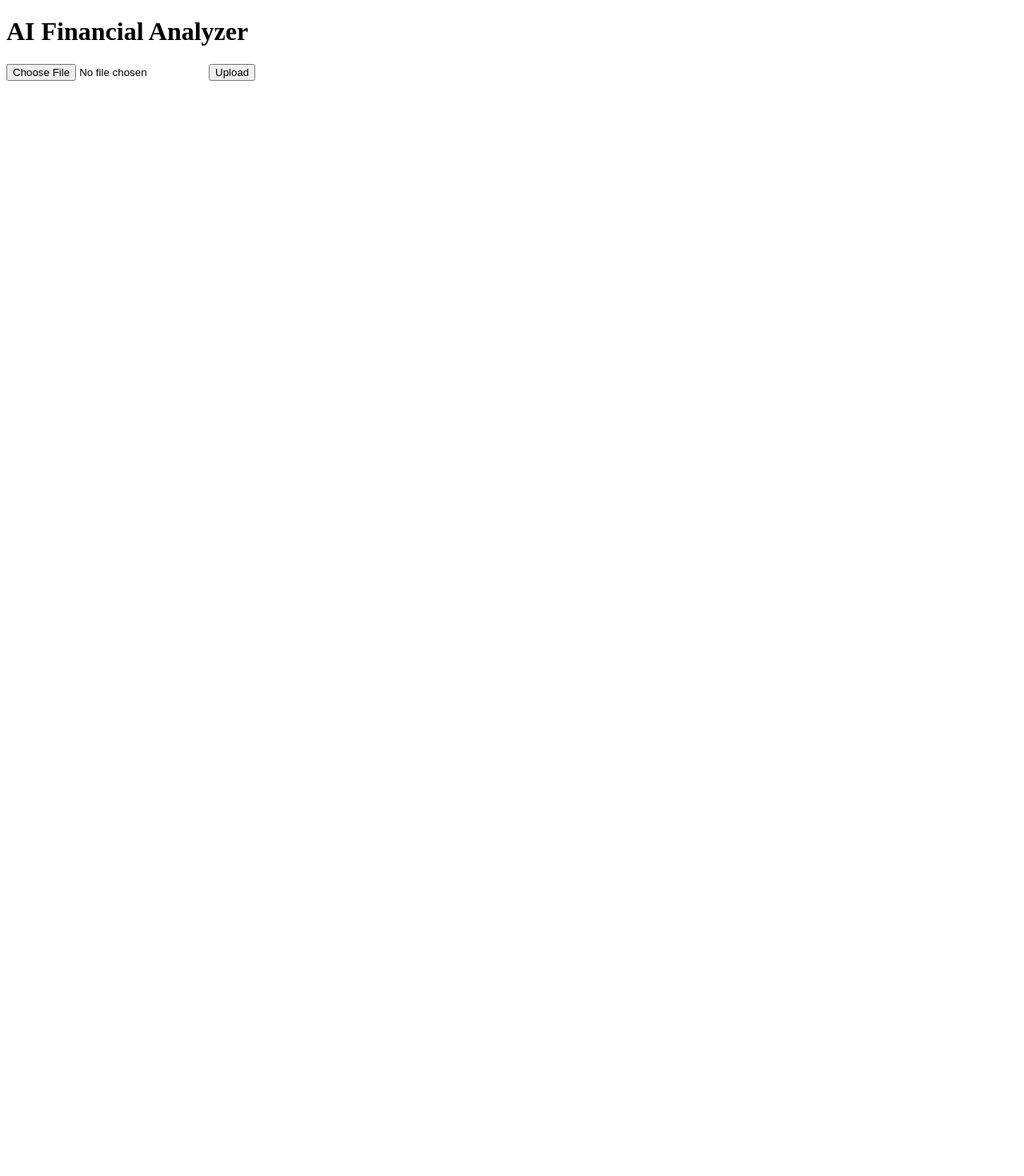
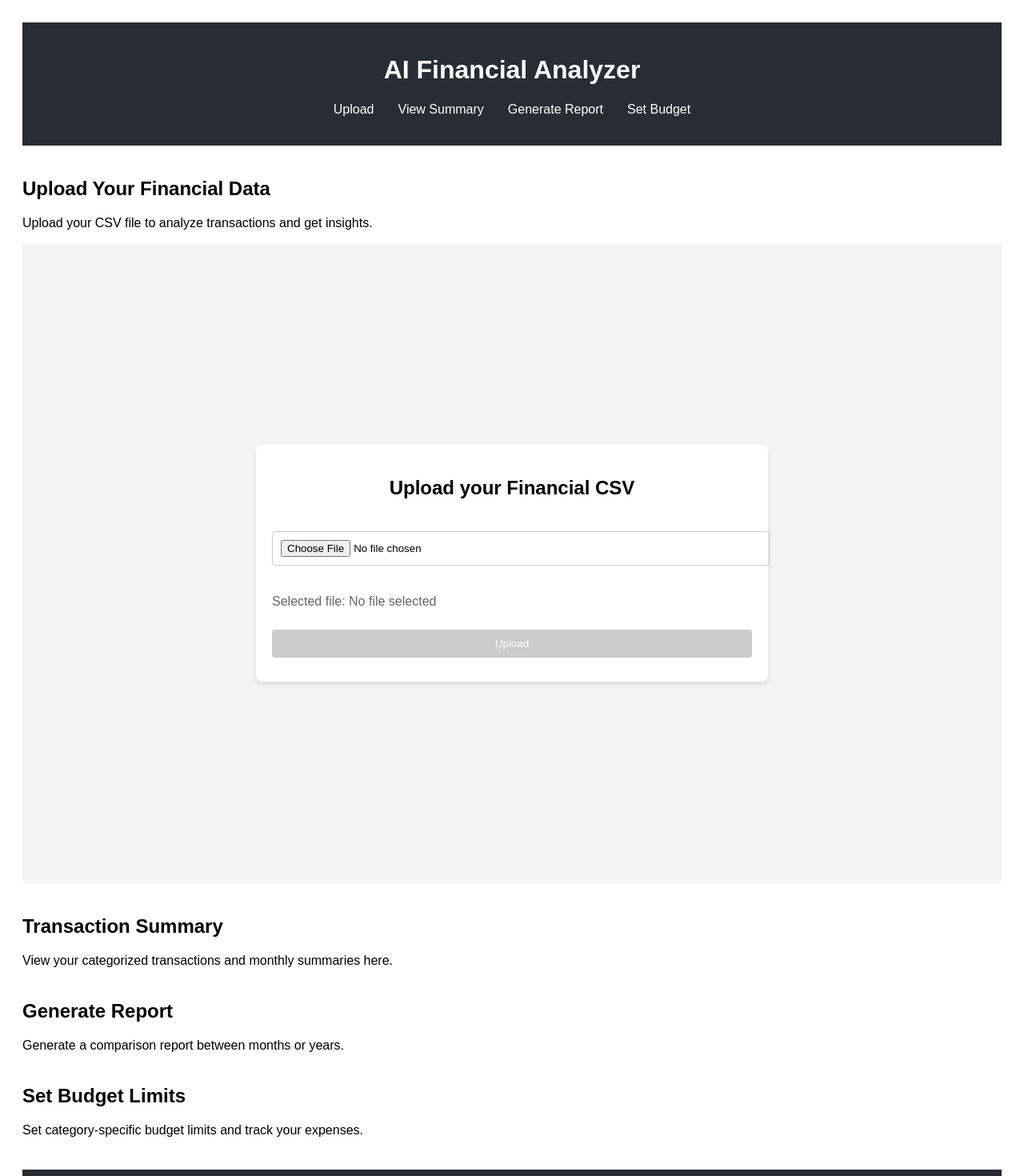
Before and after one commit to Hrishikesh-Kalyanaraman/AI_financial_analyzer, a React (Create React App) app in the folder frontend/: page / in a window 1280 px wide. Shown: the top 1470 px of the page at 80% size. Before the commit the page ends 800 px from the top, so only its background shows below. Built offline with nearby package versions, Linux system fonts and the light colour scheme.

Commit message:
Various UI changes
Select/upload CSV files, shows categorized data

```diff
--- /dev/null
+++ b/frontend/src/App.css
@@ -0,0 +1,38 @@
+.app-container {
+    font-family: Arial, sans-serif;
+    padding: 20px;
+  }
+
+  .app-header {
+    background-color: #282c34;
+    padding: 20px;
+    color: white;
+    text-align: center;
+  }
+
+  .app-nav ul {
+    list-style: none;
+    padding: 0;
+  }
+
+  .app-nav ul li {
+    display: inline;
+    margin: 0 15px;
+  }
+
+  .app-nav ul li a {
+    color: white;
+    text-decoration: none;
+  }
+
+  .app-section {
+    margin-top: 40px;
+  }
+
+  .app-footer {
+    margin-top: 40px;
+    text-align: center;
+    padding: 10px;
+    background-color: #282c34;
+    color: white;
+  }
--- a/frontend/src/App.tsx
+++ b/frontend/src/App.tsx
@@ -1,12 +1,51 @@
 import React from 'react';
 import FileUpload from './components/FileUpload';
+import './App.css';
 
 function App() {
   return (
-    <div>
-      <h1>AI Financial Analyzer</h1>
-      {/* File upload component will go here */}
-      <FileUpload />
+    <div className="app-container">
+      <header className="app-header">
+        <h1>AI Financial Analyzer</h1>
+        <nav className="app-nav">
+          <ul>
+            <li><a href="#upload">Upload</a></li>
+            <li><a href="#summary">View Summary</a></li>
+            <li><a href="#report">Generate Report</a></li>
+            <li><a href="#budget">Set Budget</a></li>
+          </ul>
+        </nav>
+      </header>
+
+      <main>
+        <section id="upload" className="app-section">
+          <h2>Upload Your Financial Data</h2>
+          <p>Upload your CSV file to analyze transactions and get insights.</p>
+          <FileUpload />
+        </section>
+
+        <section id="summary" className="app-section">
+          <h2>Transaction Summary</h2>
+          <p>View your categorized transactions and monthly summaries here.</p>
+          {/* Placeholder for summary content */}
+        </section>
+
+        <section id="report" className="app-section">
+          <h2>Generate Report</h2>
+          <p>Generate a comparison report between months or years.</p>
+          {/* Placeholder for report generation */}
+        </section>
+
+        <section id="budget" className="app-section">
+          <h2>Set Budget Limits</h2>
+          <p>Set category-specific budget limits and track your expenses.</p>
+          {/* Placeholder for budget input */}
+        </section>
+      </main>
+
+      <footer className="app-footer">
+        <p>&copy; 2024 AI Financial Analyzer. All rights reserved.</p>
+      </footer>
     </div>
   );
 }
--- a/frontend/src/components/FileUpload.tsx
+++ b/frontend/src/components/FileUpload.tsx
@@ -1,36 +1,90 @@
 import React, { useState } from 'react';
 import axios from 'axios';
 
-const FileUpload: React.FC = () => {
-  const [file, setFile] = useState<File | null>(null);
+function FileUpload() {
+  const [file, setFile] = useState(null);
+  const [response, setResponse] = useState(null);
+  const [isLoading, setIsLoading] = useState(false);
+  const [fileName, setFileName] = useState('No file selected');
 
-  const handleFileChange = (e: React.ChangeEvent<HTMLInputElement>) => {
-    if (e.target.files) {
-      setFile(e.target.files[0]);
-    }
+  const handleFileChange = (e) => {
+    const selectedFile = e.target.files[0];
+    setFile(selectedFile);
+    setFileName(selectedFile ? selectedFile.name : 'No file selected');
+    setResponse(null);
   };
 
-  const handleSubmit = async (e: React.FormEvent<HTMLFormElement>) => {
-    e.preventDefault();
+  const handleUpload = async () => {
     if (!file) return;
-
+    setIsLoading(true);
     const formData = new FormData();
     formData.append('file', file);
 
     try {
-      const response = await axios.post('http://localhost:5000/upload', formData);
-      console.log(response.data);
-    } catch (error) {
-      console.error('Error uploading file:', error);
+      const res = await axios.post('http://localhost:5000/upload', formData, {
+        headers: { 'Content-Type': 'multipart/form-data' }
+      });
+      setResponse(res.data);
+    } catch (err) {
+      console.error(err);
+    } finally {
+      setIsLoading(false);
     }
   };
 
   return (
-    <form onSubmit={handleSubmit}>
-      <input type="file" onChange={handleFileChange} accept=".csv" />
-      <button type="submit">Upload</button>
-    </form>
+    <div style={{ display: 'flex', justifyContent: 'center', alignItems: 'center', height: '100vh', backgroundColor: '#f4f4f4' }}>
+      <div style={{ padding: '20px', backgroundColor: '#fff', borderRadius: '8px', boxShadow: '0 4px 8px rgba(0, 0, 0, 0.1)', maxWidth: '600px', width: '100%' }}>
+        <h2 style={{ textAlign: 'center' }}>Upload your Financial CSV</h2>
+
+        {/*File input*/}
+        <input
+          type="file"
+          onChange={handleFileChange}
+          style={{ margin: '20px 0', padding: '10px', border: '1px solid #ccc', borderRadius: '4px', width: '100%' }}
+        />
+        <p style={{ color: '#666' }}>Selected file: {fileName}</p>
+
+        {/*Upload*/}
+        <button
+          onClick={handleUpload}
+          disabled={!file || isLoading}
+          style={{
+            padding: '10px 15px',
+            backgroundColor: isLoading || !file ? '#ccc' : '#007bff',
+            color: '#fff',
+            border: 'none',
+            borderRadius: '4px',
+            cursor: isLoading || !file ? 'not-allowed' : 'pointer',
+            width: '100%',
+            margin: '10px 0'
+          }}>
+          {isLoading ? 'Uploading...' : 'Upload'}
+        </button>
+
+        {/*Progress*/}
+        {isLoading && (
+          <div style={{ margin: '20px 0', backgroundColor: '#e0e0e0', borderRadius: '4px', overflow: 'hidden' }}>
+            <div style={{ width: '100%', height: '8px', backgroundColor: '#007bff', animation: 'progress 2s linear infinite' }}></div>
+          </div>
+        )}
+
+        {response === null && !isLoading && file && (
+          <p style={{ color: 'red', textAlign: 'center' }}>Something went wrong. Please try again.</p>
+        )}
+
+        {/*Display*/}
+        {response && (
+          <div style={{ marginTop: '20px', backgroundColor: '#f8f9fa', padding: '15px', borderRadius: '8px', border: '1px solid #ddd' }}>
+            <h3>File Uploaded Successfully</h3>
+            <pre style={{ whiteSpace: 'pre-wrap', wordWrap: 'break-word' }}>
+              {JSON.stringify(response, null, 2)}
+            </pre>
+          </div>
+        )}
+      </div>
+    </div>
   );
-};
+}
 
 export default FileUpload;
```
